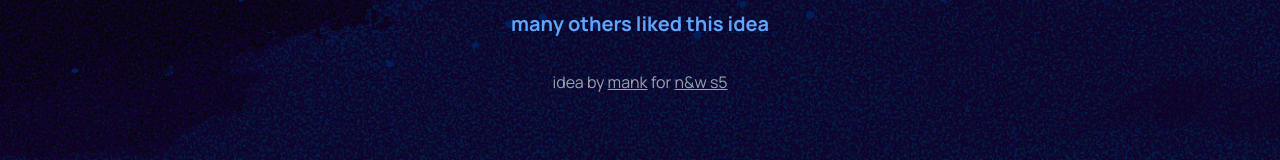
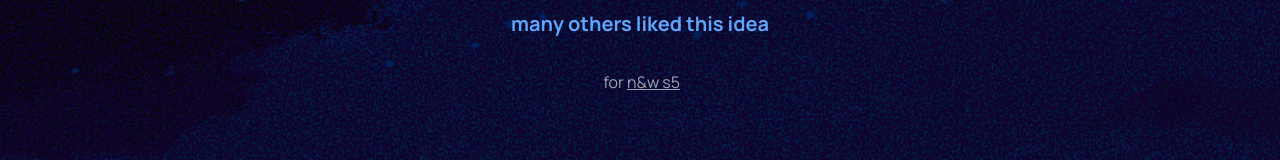
Before and after one commit to gitmank/chuckit, a Next.js app in the folder chuckit.xyz/: page /about in a window 1280 px wide. Shown: the part 476-636 px from the top of the page. Built offline with nearby package versions, Linux system fonts and the light colour scheme; no server answers; the database is empty.

Commit message:
minor: Updates copy in /about

```diff
--- a/chuckit.xyz/app/about/page.jsx
+++ b/chuckit.xyz/app/about/page.jsx
@@ -19,12 +19,20 @@ export default function AboutPage() {
                     <UpvotePanel />
                 </section>
                 <section className="flex flex-row items-center text-base text-gray-400 mx-auto">
-          <p>idea by&nbsp;</p>
-          <a target="_blank" className="underline" href="https://manomay.co">
+                    {/* <p>idea by&nbsp;mank</p>
+                    <a
+                        target="_blank"
+                        className="underline"
+                        href="https://manomay.co"
+                    >
                         mank
-          </a>
+                    </a> */}
                     <p>&nbsp;for&nbsp;</p>
-          <a target="_blank" className="underline" href="https://buildspace.so">
+                    <a
+                        target="_blank"
+                        className="underline"
+                        href="https://buildspace.so"
+                    >
                         n&w s5
                     </a>
                 </section>
```
Lines whose indentation alone changed are shown as unchanged.
